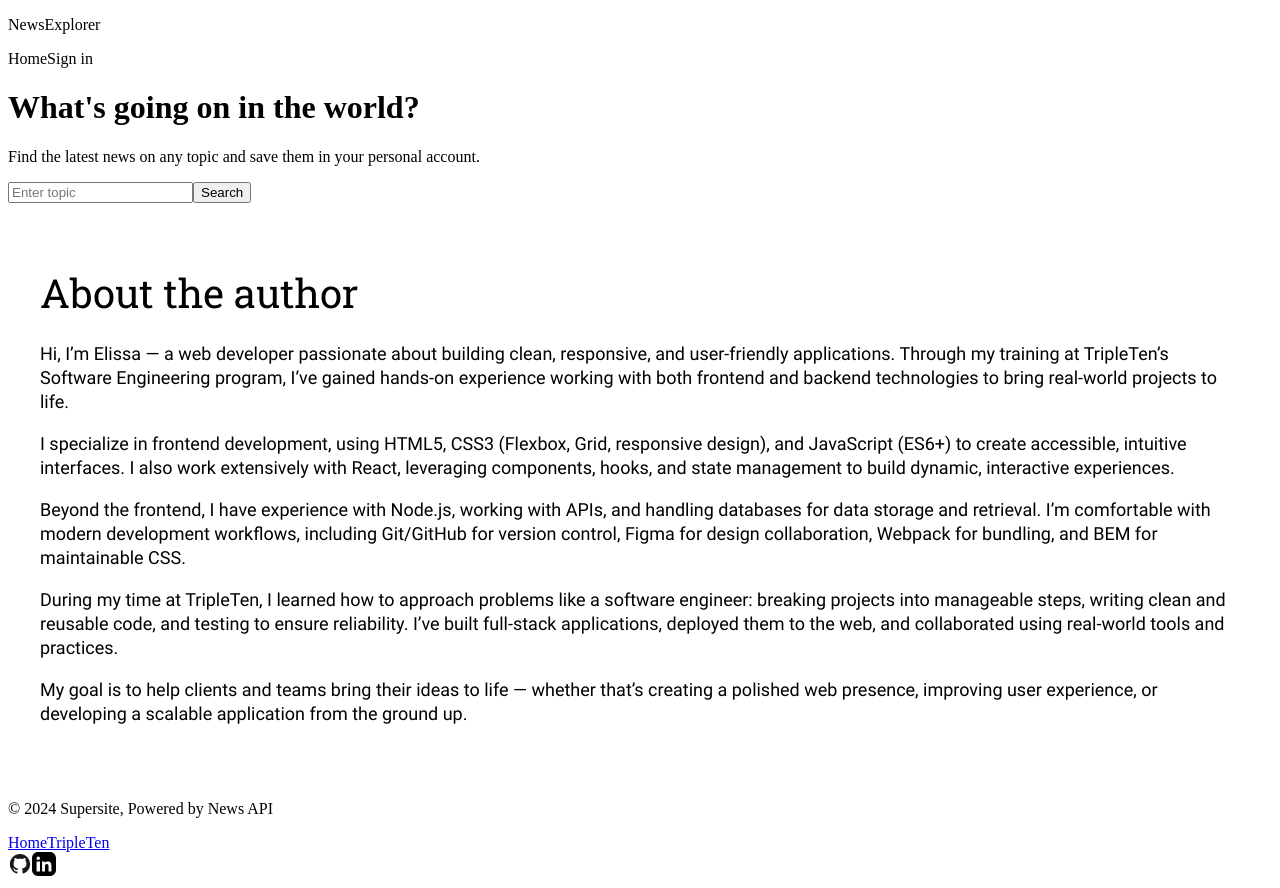
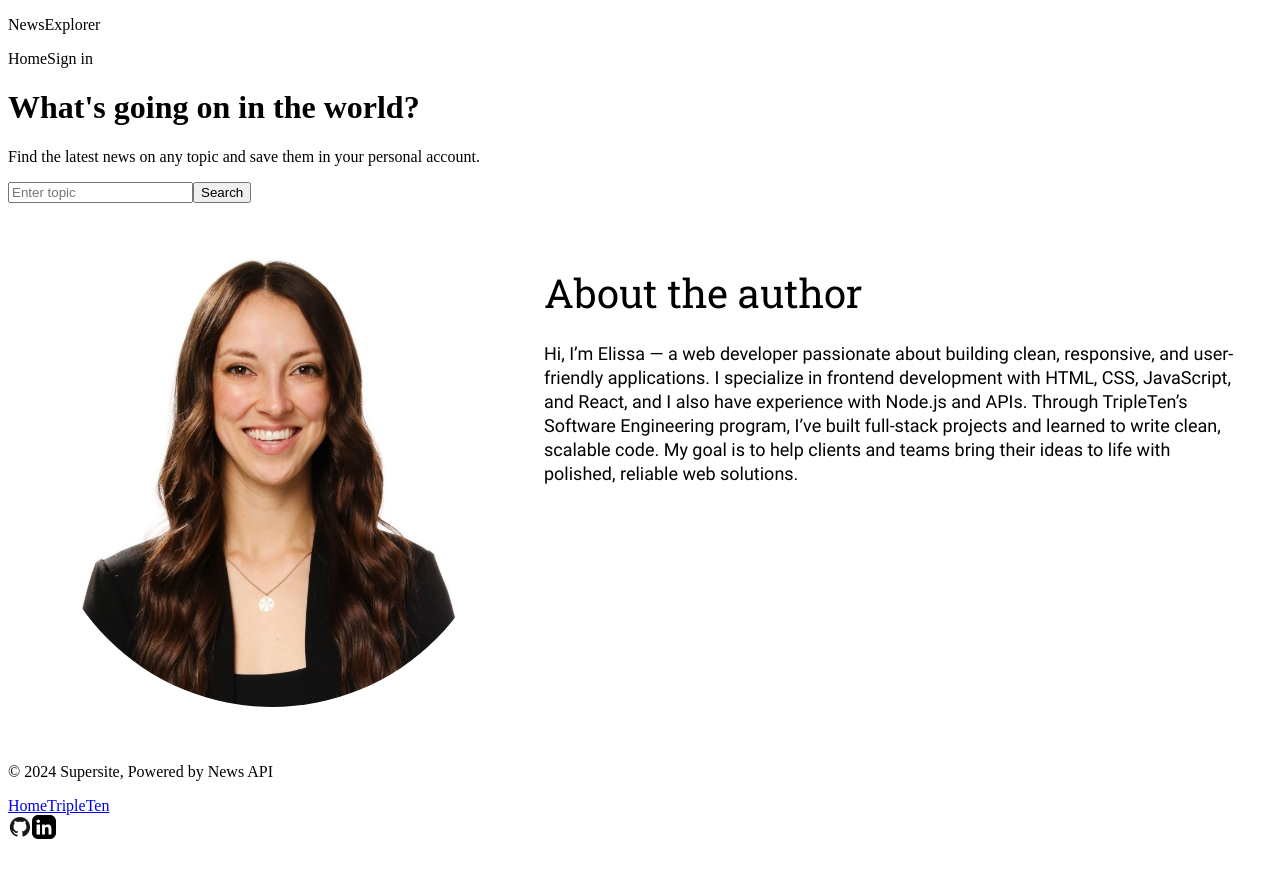
Before and after one commit to enyberg09/news_explorer, a React (Vite) app: page / in a window 1280 px wide. After the commit the page ends 851 px from the top, so only its background shows below. Built offline with nearby package versions, Linux system fonts and the light colour scheme.

Commit message:
About section implemented

```diff
--- a/src/components/About/about.css
+++ b/src/components/About/about.css
@@ -4,6 +4,18 @@
 max-width: 1200px;
 margin: 0 auto;
 padding: 40px 20px;
+}
+
+.about__content {
+  display: flex;
+  align-items: flex-start;
+  gap: 40px;
+}
+
+.about__image {
+height: 464px;
+width: 464px;
+border-radius: 1000px;
 }
 
 .about__title {
--- a/src/components/About/about.jsx
+++ b/src/components/About/about.jsx
@@ -3,44 +3,22 @@ import "./about.css"
 function About() {
     return (
         <div className="about">
-            <h1 className="about__title">About the author</h1>
+            <div className="about__content">
+              <img
+                    src="../src/images/profile-pic.jpg"
+                    alt="Elissa profile pic"
+                    className="about__image"
+                />
+        <div className="about__text-container">
+      <h1 className="about__title">About the author</h1>
       <p className="about__text">
-        Hi, I’m Elissa — a web developer passionate about building clean,
-        responsive, and user-friendly applications. Through my training at
-        TripleTen’s Software Engineering program, I’ve gained hands-on
-        experience working with both frontend and backend technologies to bring
-        real-world projects to life.
+        Hi, I’m Elissa — a web developer passionate about building clean, responsive, and user-friendly applications.
+        I specialize in frontend development with HTML, CSS, JavaScript, and React, and I also have experience with Node.js and APIs.
+        Through TripleTen’s Software Engineering program, I’ve built full-stack projects and learned to write clean, scalable code.
+        My goal is to help clients and teams bring their ideas to life with polished, reliable web solutions.
       </p>
-
-      <p className="about__text">
-        I specialize in frontend development, using HTML5, CSS3 (Flexbox, Grid,
-        responsive design), and JavaScript (ES6+) to create accessible,
-        intuitive interfaces. I also work extensively with React, leveraging
-        components, hooks, and state management to build dynamic, interactive
-        experiences.
-      </p>
-
-      <p className="about__text">
-        Beyond the frontend, I have experience with Node.js, working with APIs,
-        and handling databases for data storage and retrieval. I’m comfortable
-        with modern development workflows, including Git/GitHub for version
-        control, Figma for design collaboration, Webpack for bundling, and BEM
-        for maintainable CSS.
-      </p>
-
-      <p className="about__text">
-        During my time at TripleTen, I learned how to approach problems like a
-        software engineer: breaking projects into manageable steps, writing
-        clean and reusable code, and testing to ensure reliability. I’ve built
-        full-stack applications, deployed them to the web, and collaborated
-        using real-world tools and practices.
-      </p>
-
-      <p className="about__text">
-        My goal is to help clients and teams bring their ideas to life — whether
-        that’s creating a polished web presence, improving user experience, or
-        developing a scalable application from the ground up.
-      </p>
+        </div>
+        </div>
         </div>
     );
 }
```
